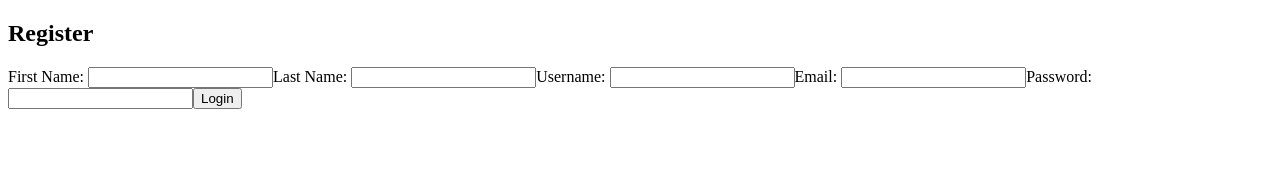
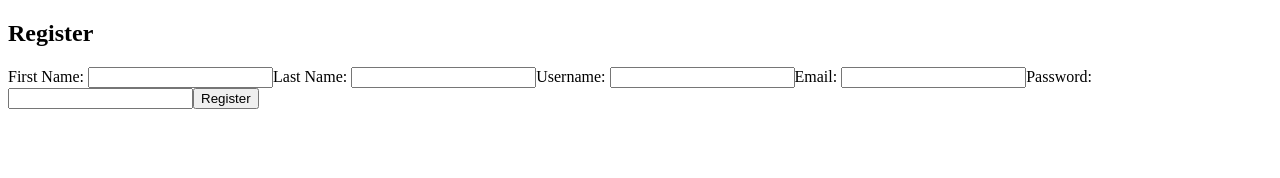
Before and after one commit to Nugetzrul3/cosmic-companion-web, a React app: page /register in a window 1280 px wide. Shown: the top 178 px of the page. Built offline with nearby package versions, Linux system fonts and the light colour scheme; the HTML template or start-up script is replaced by a standard one.

Commit message:
fix: allow cookies to be saved to browser

```diff
--- a/src/apollo/client.ts
+++ b/src/apollo/client.ts
@@ -4,6 +4,7 @@
 const httpLink = new HttpLink(
     {
         uri: "http://localhost:3000/graphql",
+        credentials: 'include'
     }
 );
 
--- a/src/pages/auth/RegisterPage.tsx
+++ b/src/pages/auth/RegisterPage.tsx
@@ -74,7 +74,7 @@
             Email: <input type='email' onChange={e => setEmail(e.target.value)} />
             Password: <input type='password' onChange={e => setPassword(e.target.value)} />
             {loading && <h2>Loading...</h2>}
-            <button type="submit" disabled={loading}>Login</button>
+            <button type="submit" disabled={loading}>Register</button>
         </form>
     )
 
```
